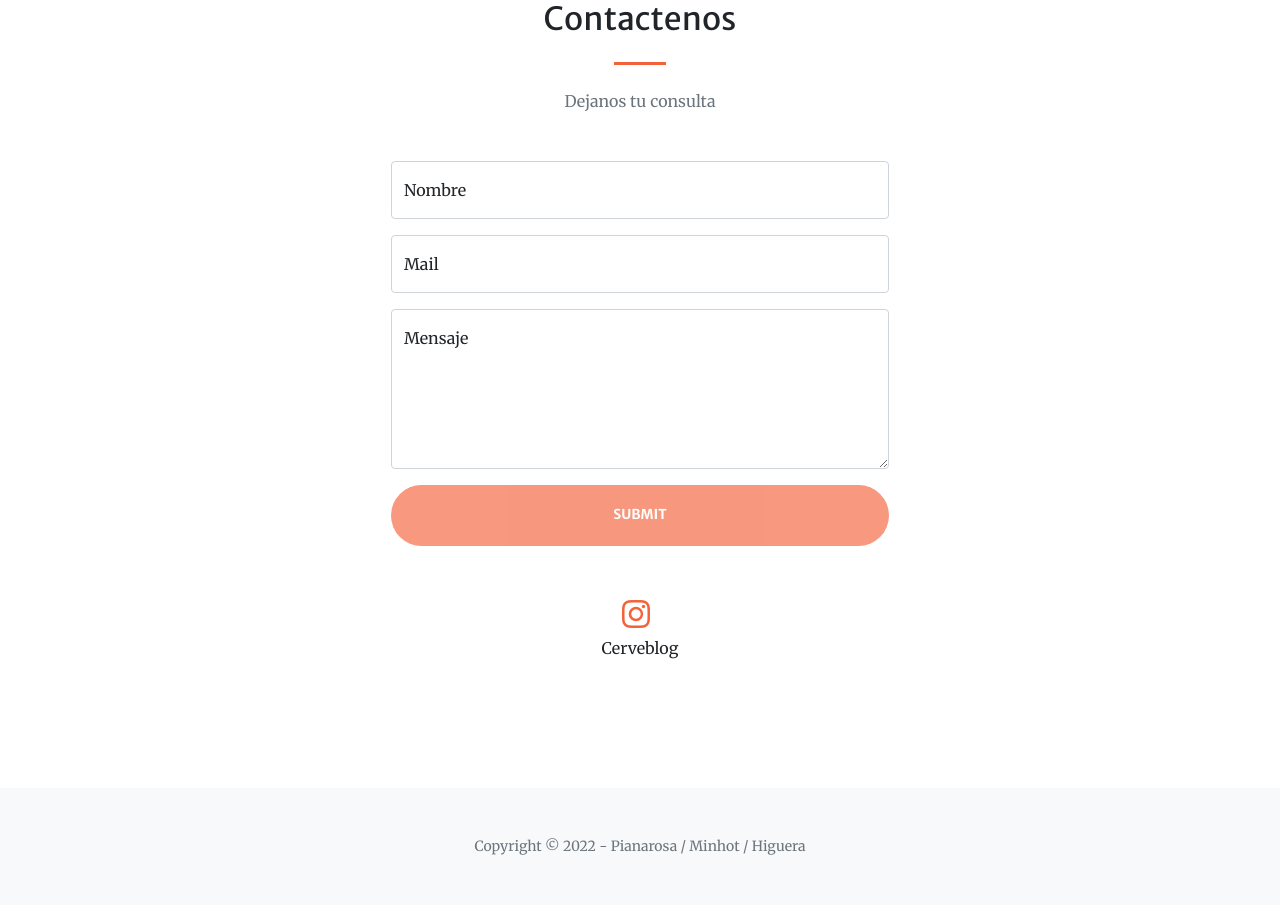
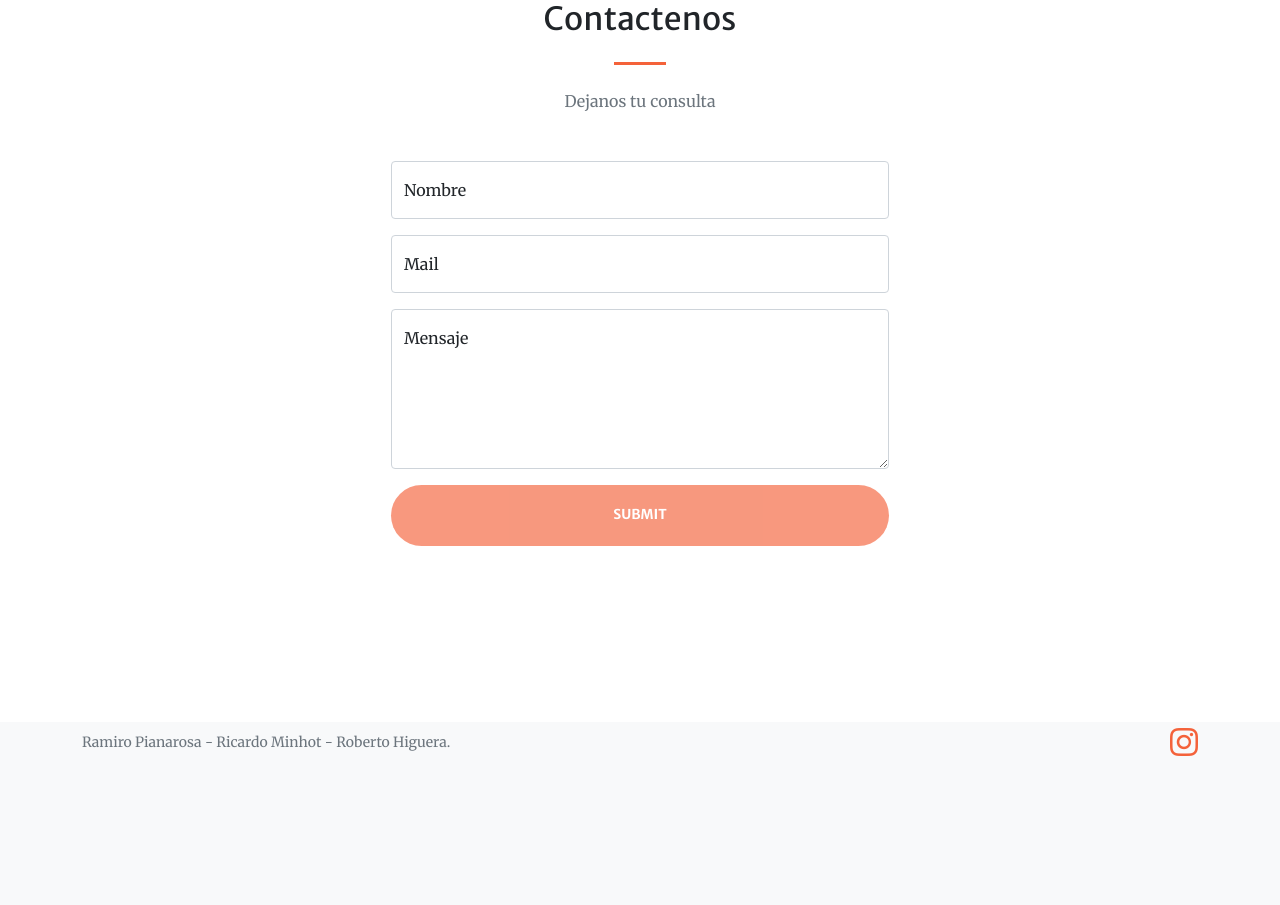
Before and after one commit to rpianarosa/GrupoC, a Django app: page /Cerveblog/ in a window 1280 px wide. Shown: the part 2207-3112 px from the top of the page. After the commit the page ends 2963 px from the top, so only its background shows below. Run offline with Django 4.2, Linux system fonts and the light colour scheme; some libraries are stand-ins or nearby versions.

Commit message:
Instagram

```diff
--- a/GrupoC/Templates/GrupoC/padre2.html
+++ b/GrupoC/Templates/GrupoC/padre2.html
@@ -151,19 +151,27 @@
                         </form>
                     </div>
                 </div>
-                <div class="row gx-4 gx-lg-5 justify-content-center">
-                    <div class="col-lg-4 text-center mb-5 mb-lg-0">
-                        <li class="list-inline-item">
-                            <a href="https://www.instagram.com/cerveblog/"><i class="bi-instagram fs-3"></i></a>
-                        </li>
-                        <div>Cerveblog</div>
+
+            </div>
+        </section>
+        <!-- Footer-->
+        <footer class="footer bg-light">
+            <div class="container">
+                <div class="row">
+                    <div class="col-lg-6 h-100 text-center text-lg-start my-auto">
+
+                        <p class="text-muted small mb-4 mb-lg-0"> Ramiro Pianarosa - Ricardo Minhot - Roberto Higuera.</p>
+                    </div>
+                    <div class="col-lg-6 h-100 text-center text-lg-end my-auto">
+                        <ul class="list-inline mb-0">
+
+                            <li class="list-inline-item">
+                                <a href="https://www.instagram.com/cerveblog/"><i class="bi-instagram fs-3"></i></a>
+                            </li>
+                        </ul>
                     </div>
                 </div>
             </div>
-        </section>
-        <!-- Footer-->
-        <footer class="bg-light py-5">
-            <div class="container px-4 px-lg-5"><div class="small text-center text-muted">Copyright &copy; 2022 - Pianarosa / Minhot / Higuera </div></div>
         </footer>
         <!-- Bootstrap core JS-->
         <script src="https://cdn.jsdelivr.net/npm/bootstrap@5.1.3/dist/js/bootstrap.bundle.min.js"></script>
```
